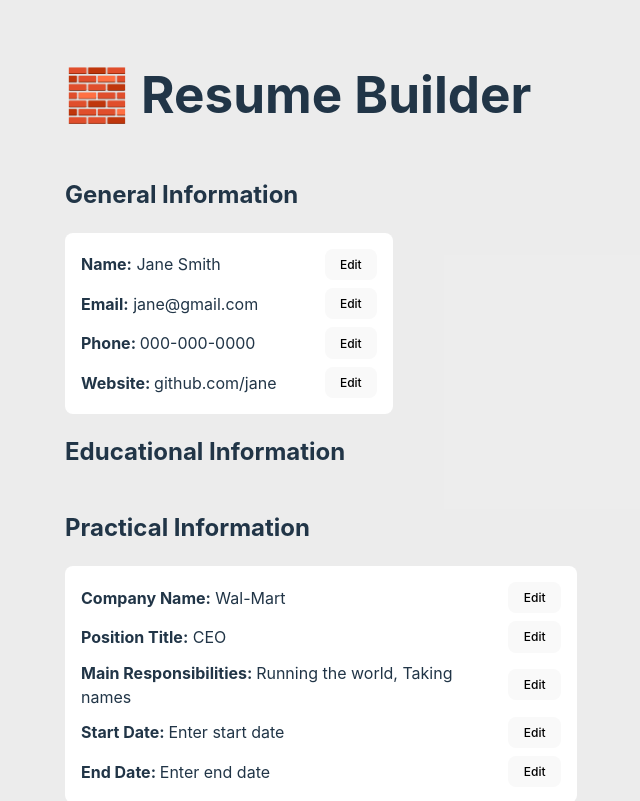
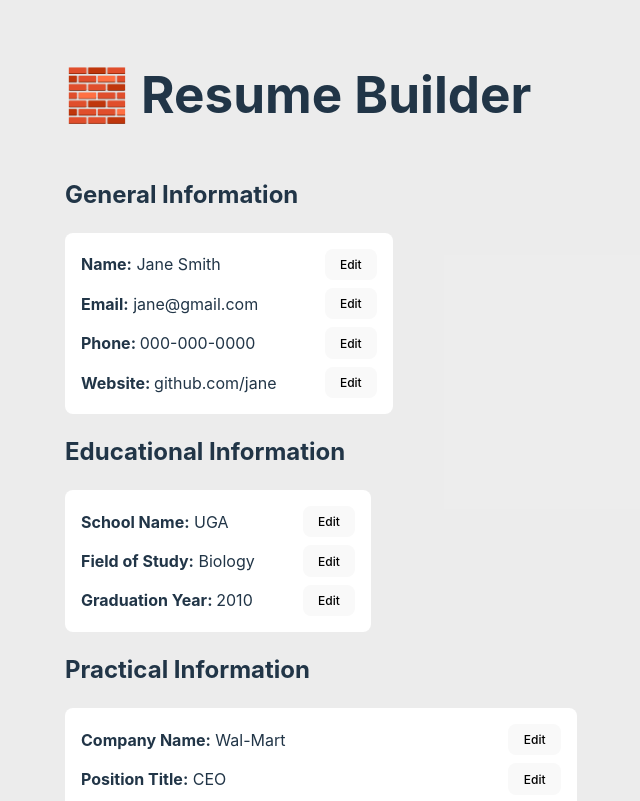
Before and after one commit to carisaelam/cv-app, a React (Vite) app: page / in a window 1280 px wide. Shown: the top 801 px of the page, without its empty margins (319-959 px from the left). Built offline with nearby package versions, Linux system fonts and the light colour scheme.

Commit message:
Add Educational Info section

```diff
--- /dev/null
+++ b/src/components/Educational.css
@@ -0,0 +1,37 @@
+h2 {
+    text-align: left;
+  }
+
+  .educational__details__container {
+    background-color: rgb(255, 255, 255);
+    display: flex;
+    flex-direction: column;
+    justify-content: center;
+    align-items: start;
+    padding: 1rem;
+    gap: 0.5rem;
+    border-radius: 0.5rem;
+    max-width: 30rem;
+  }
+
+  .educational__details__container p {
+    margin: 0;
+  }
+
+  .educational__item__container {
+    gap: 3rem;
+    width: 100%;
+    display: flex;
+    justify-content: space-between;
+    align-items: center;
+    text-align: left;
+  }
+
+  .educational__item__container button {
+    font-size: 0.75rem;
+    margin-left: auto;
+  }
+
+  .educational__input {
+    position: absolute;
+  }
--- a/src/components/Educational.jsx
+++ b/src/components/Educational.jsx
@@ -1,7 +1,101 @@
+/* eslint-disable react/prop-types */
+import { useState } from 'react';
+import './Educational.css';
+
 export default function Educational() {
+  const [formData, setFormData] = useState({
+    schoolName: 'UGA',
+    fieldOfStudy: 'Biology',
+    graduationYear: '2010',
+  });
+
+  const [isVisible, setIsVisible] = useState({
+    schoolName: false,
+    fieldOfStudy: false,
+    graduationYear: false,
+  });
+
+  function handleEditButtonClick(field) {
+    console.log('running handleEditButtonClick, field', field);
+    setIsVisible((prevState) => ({
+      ...prevState,
+      [field]: !prevState[field],
+    }));
+  }
+
+  function Button({ field }) {
+    return (
+      <button
+        onClick={() => handleEditButtonClick(field)}
+        style={{
+          backgroundColor: isVisible[field] ? 'green' : '',
+          color: isVisible[field] ? 'white' : '',
+        }}
+      >
+        {isVisible[field] ? 'Done' : 'Edit'}
+      </button>
+    );
+  }
+
   return (
     <div>
       <h2>Educational Information</h2>
+      <div className="educational__details__container">
+        <div className="educational__item__container">
+          <p className="educational__company__name">
+            <strong>School Name:</strong> {formData.schoolName}
+          </p>
+          <input
+            type="text"
+            className="educational__input"
+            placeholder={formData.schoolName}
+            onChange={(e) =>
+              setFormData((prev) => ({ ...prev, schoolName: e.target.value }))
+            }
+            hidden={!isVisible['schoolName']}
+          />
+          <Button field={'schoolName'} />
+        </div>
+
+        <div className="educational__item__container">
+          <p className="educational__position__title">
+            <strong>Field of Study:</strong> {formData.fieldOfStudy}
+          </p>
+          <input
+            type="text"
+            className="educational__input"
+            placeholder={formData.fieldOfStudy}
+            onChange={(e) =>
+              setFormData((prev) => ({
+                ...prev,
+                fieldOfStudy: e.target.value,
+              }))
+            }
+            hidden={!isVisible['fieldOfStudy']}
+          />
+          <Button field={'fieldOfStudy'} />
+        </div>
+
+        <div className="educational__item__container">
+          <p className="educational__main__responsibilities">
+            <strong>Graduation Year: </strong>
+            {formData.graduationYear}
+          </p>
+          <input
+            type="text"
+            className="educational__input"
+            placeholder={formData.graduationYear}
+            onChange={(e) =>
+              setFormData((prev) => ({
+                ...prev,
+                graduationYear: e.target.value,
+              }))
+            }
+            hidden={!isVisible['graduationYear']}
+          />
+          <Button field={'graduationYear'} />
+        </div>
+      </div>
     </div>
   );
 }
--- a/src/components/Practical.jsx
+++ b/src/components/Practical.jsx
@@ -94,7 +94,7 @@ export default function Practical() {
                 mainResponsibilities: e.target.value,
               }))
             }
-            hidden={!isVisible['phone']}
+            hidden={!isVisible['mainResponsibilities']}
           />
           <Button field={'mainResponsibilities'} />
         </div>
```
